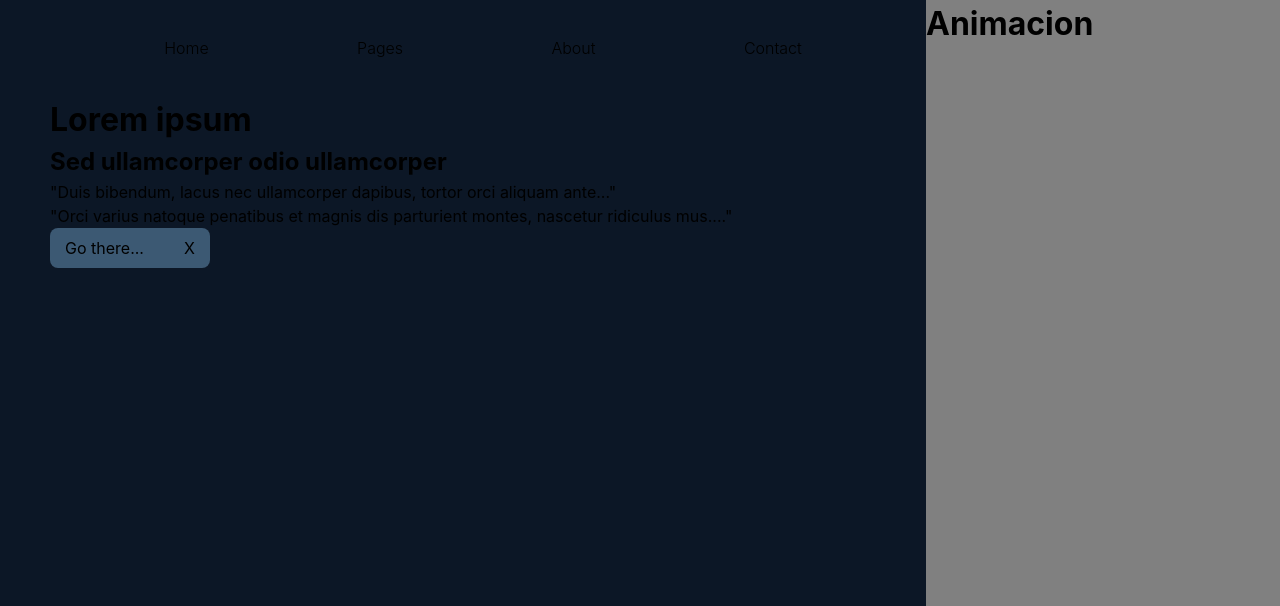
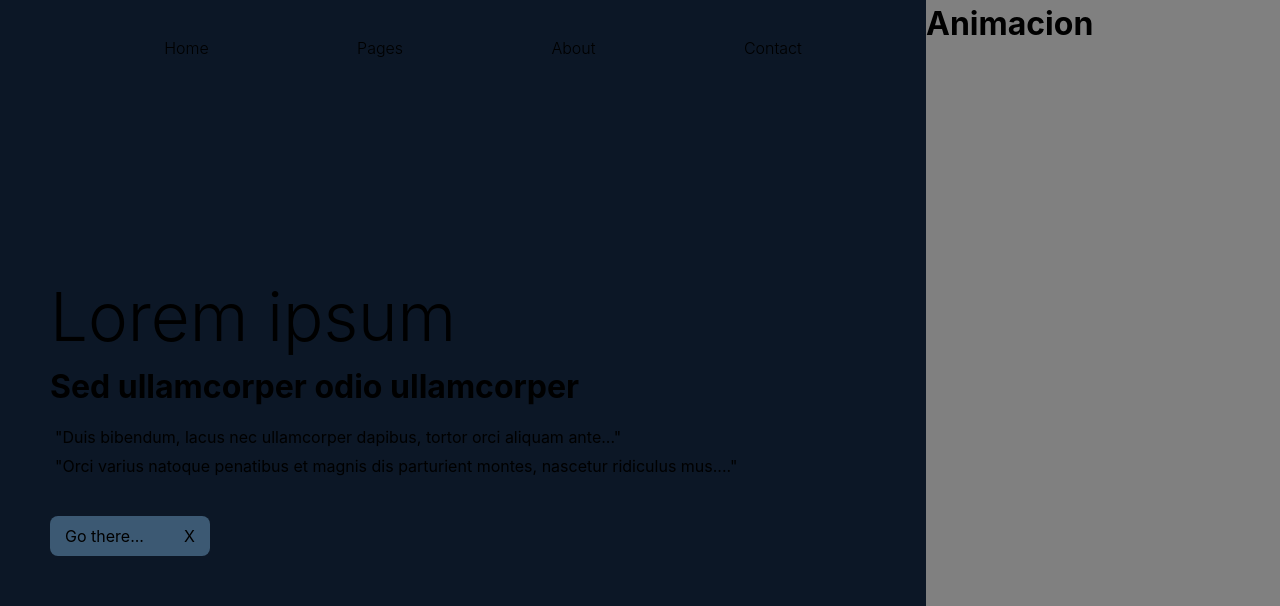
Before and after one commit to camilo9497/camilo_aguilera_prueba_frontend, a React (Vite) app: page / in a window 1280 px wide. Shown: the top 606 px of the page. Built offline with nearby package versions, Linux system fonts and the light colour scheme.

Commit message:
add hero

```diff
--- a/src/components/Hero/index.tsx
+++ b/src/components/Hero/index.tsx
@@ -3,13 +3,13 @@ import styles from './styles.module.css'
 
 const Hero = () => {
   return (
-    <>
-      <h1>Lorem ipsum</h1>
-      <h2>Sed ullamcorper odio ullamcorper</h2>
-      <p>"Duis bibendum, lacus nec ullamcorper dapibus, tortor orci aliquam ante..."</p>
-      <p>"Orci varius natoque penatibus et magnis dis parturient montes, nascetur ridiculus mus...."</p>
-      <Button text='Go there...' icon={true}/>
-    </>
+    <div className={styles.container}>
+      <h1 className={styles.title}>Lorem ipsum</h1>
+      <h2 className={styles.subtitle}>Sed ullamcorper odio ullamcorper</h2>
+      <p className={styles.description}>"Duis bibendum, lacus nec ullamcorper dapibus, tortor orci aliquam ante..."</p>
+      <p className={styles.description}>"Orci varius natoque penatibus et magnis dis parturient montes, nascetur ridiculus mus...."</p>
+      <Button text='Go there...' icon={true} onPress={()=>console.log('Go there...')} />
+    </div>
   )
 }
 
--- a/src/components/Hero/styles.module.css
+++ b/src/components/Hero/styles.module.css
@@ -0,0 +1,26 @@
+.container {
+  display: flex;
+  flex-direction: column;
+  justify-content: flex-end;
+  height: calc(70vh - 100px);
+}
+.title {
+  font-size: 4.2em;
+  font-weight: 300;
+  line-height: 1em;
+  margin-bottom: 20px;
+}
+
+.subtitle {
+  font-size: 2em;
+  line-height: 1em;
+  margin-bottom: 20px;
+}
+.description {
+  font-size: 1em;
+  line-height: 1.2em;
+  margin: 5px;
+}
+.description:last-of-type {
+  margin-bottom: 40px;
+}
```
